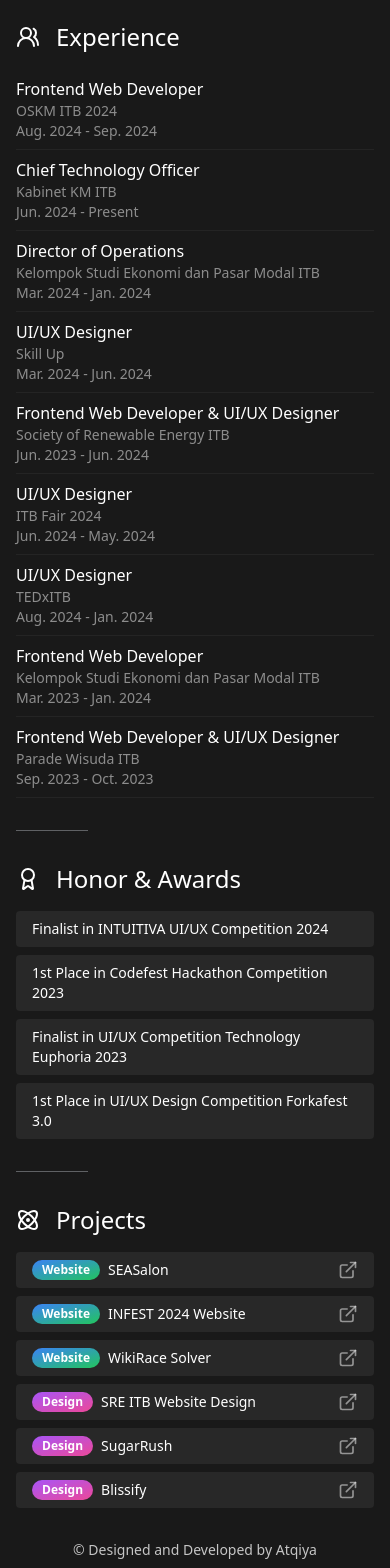
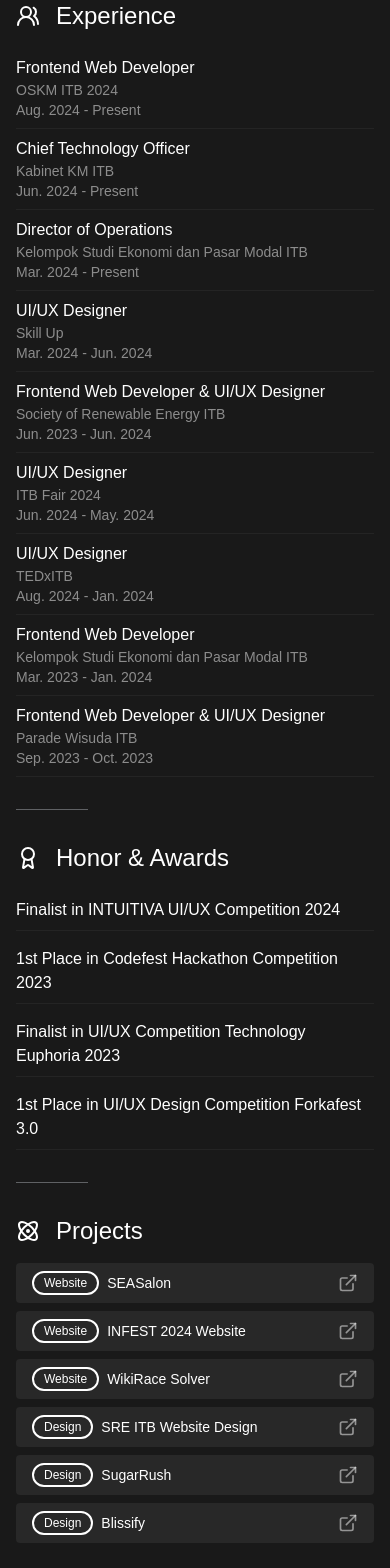
Before and after one commit to AtqiyaHaydar/QyChan, a Next.js app: page / in a window 390 px wide. Shown: the part 840-2408 px from the top of the page. Built offline with nearby package versions, Linux system fonts and the light colour scheme.

Commit message:
style: typography

```diff
--- a/app/globals.css
+++ b/app/globals.css
@@ -65,6 +65,6 @@
     scroll-behavior: smooth;
   }
   body {
-    @apply relative bg-[#191919] text-white mx-auto max-w-xl px-4 md:px-8 py-8 md:py-16;
+    @apply relative bg-[#191919] text-white mx-auto max-w-xl px-4 md:px-8 pt-8 pb-4 md:pt-16 md:pb-8;
   }
 }
--- a/app/layout.tsx
+++ b/app/layout.tsx
@@ -1,5 +1,6 @@
 import type { Metadata } from "next";
 import "./globals.css";
+import Footer from "@/components/Footer";
 
 export const metadata: Metadata = {
   title: "Qy's Portfolio 2.0",
--- a/app/page.tsx
+++ b/app/page.tsx
@@ -7,11 +7,11 @@
 import OrganizationalExperience from "@/components/OrganizationalExperience";
 import Achievements from "@/components/Achievements";
 import Projects from "@/components/Projects";
-import Footer from "@/components/Footer";
 
 import { useEffect } from 'react';
 import AOS from 'aos';
 import 'aos/dist/aos.css';
+import Footer from "@/components/Footer";
 
 export default function Home() {
   useEffect(() => {
--- a/components/Achievements.tsx
+++ b/components/Achievements.tsx
@@ -26,7 +26,7 @@
       <h3 className='text-2xl flex items-center gap-x-4'><Award /> Honor & Awards</h3>
       <ul className='space-y-2'>
         {achievements.map(item => (
-          <li key={item.id} className='flex justify-between text-sm md:text-[16px] items-center bg-[#282828] px-4 py-2 rounded-sm' data-aos="fade-up">
+          <li key={item.id} className='flex flex-col md:flex-row justify-between md:items-center border-b border-white/5 py-2' data-aos="fade-up">
             <p>{item.name}</p>
           </li>
         ))}
--- a/components/Footer.tsx
+++ b/components/Footer.tsx
@@ -2,7 +2,7 @@
 
 const Footer = () => {
   return (
-    <p className='text-sm text-white/75 text-center'>© Designed and Developed by Atqiya</p>
+    <p className='text-sm text-white/75 text-center' data-aos="fade-up">© Designed and Developed by Atqiya</p>
   )
 }
 
--- a/components/OrganizationalExperience.tsx
+++ b/components/OrganizationalExperience.tsx
@@ -6,7 +6,7 @@
     id: 1,
     name: "Frontend Web Developer",
     company: "OSKM ITB 2024",
-    time: "Aug. 2024 - Sep. 2024"
+    time: "Aug. 2024 - Present"
   },
   {
     id: 2,
@@ -18,7 +18,7 @@
     id: 3,
     name: "Director of Operations",
     company: "Kelompok Studi Ekonomi dan Pasar Modal ITB",
-    time: "Mar. 2024 - Jan. 2024"
+    time: "Mar. 2024 - Present"
   },
   {
     id: 4,
--- a/components/Projects.tsx
+++ b/components/Projects.tsx
@@ -52,11 +52,7 @@
         {projects.map(item => (
           <li key={item.id} className='flex items-center justify-between w-full bg-[#282828] rounded-sm px-4 py-2' data-aos="fade-up">
             <div className='flex items-center gap-x-2'>
-              <Badge className={cn(
-                'text-white',
-                item.type === 'Website' && 'bg-gradient-to-br from-blue-500 to-green-500 border-none',
-                item.type === 'Design' && 'bg-gradient-to-br from-purple-500 to-pink-500 border-none'
-              )}>{item.type}</Badge>
+              <Badge className='text-white border-2 border-white bg-transparent hover:bg-transparent font-light'>{item.type}</Badge>
               <p className='text-sm md:text-[16px]'>{item.name}</p>
             </div>
             <Link href={item.href} target='_blank' className='text-white/50'>
--- a/tailwind.config.ts
+++ b/tailwind.config.ts
@@ -72,6 +72,9 @@
         "accordion-down": "accordion-down 0.2s ease-out",
         "accordion-up": "accordion-up 0.2s ease-out",
       },
+      fontFamily: {
+        satoshi: ['Satoshi', 'sans-serif'],
+      },
     },
   },
   plugins: [require("tailwindcss-animate")],
```
